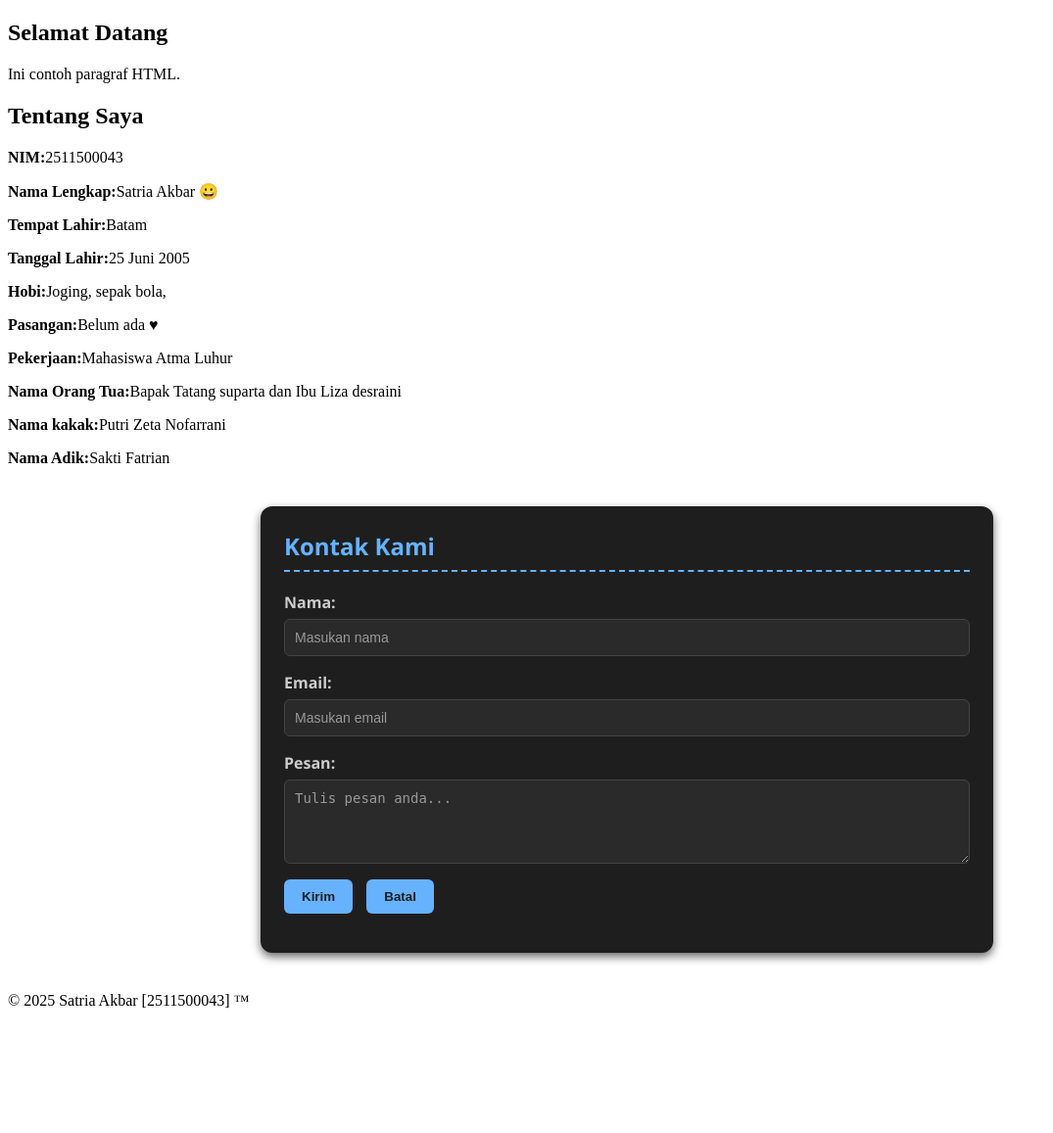
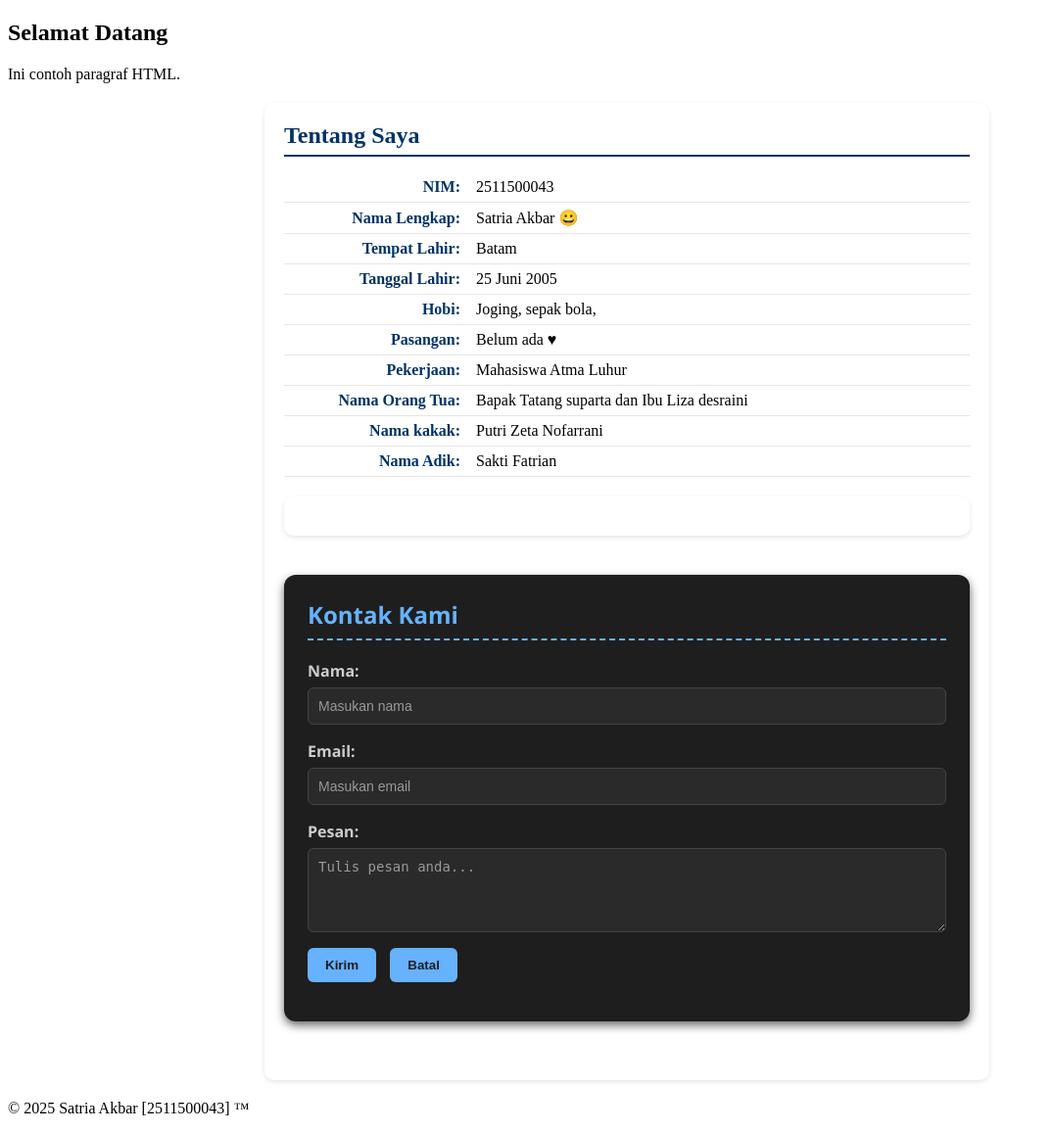
Before and after one commit to 2511500043-bit/2511500043-PWD-TI1B-25260, a PHP site: page /pertemuan-04/index.html in a window 1280 px wide. Shown: the part 62-1219 px from the top of the page at 98% size, without its empty margins (0-1075 px from the left). Before the commit the page ends 1091 px from the top, so only its background shows below. Run offline with PHP 8.4, Linux system fonts and the light colour scheme.

Commit message:
ganti internal css ke eksternal css

```diff
--- a/pertemuan-04/style.css
+++ b/pertemuan-04/style.css
@@ -1,4 +1,51 @@
-#about
+
+        #about {
+          background-color: #ffffff;
+          border-radius: 10px;
+          padding: 20px;
+          max-width: 700px;
+          margin: 20px auto;
+          box-shadow: 0 2px 5px rgba(0, 0, 0, 0.1);
+        }
+
+        #about h2 {
+          color: #003366;
+          border-bottom: 2px solid #003366;
+          padding-bottom: 6px;
+          margin-top: 0;
+          margin-bottom: 16px;
+        }
+
+        #about p {
+            display: flex;
+            justify-content: flex-start;
+            align-items: baseline;
+            margin: 0;
+            padding: 6px 0;
+            border-bottom: 1px solid #e6e6e6;
+        }
+
+        #about strong {
+          min-width: 180px;
+          color: #003366;
+          font-weight: 600;
+          text-align: right;
+          padding-right: 16px;
+          flex-shrink: 0;
+        }
+        @media (max-width:600px) {
+          #about p {
+            flex-direction: column;
+            align-items: flex-start;
+          }
+
+          #about strong {
+            text-align: left;
+            padding-right: 0;
+            margin-bottom: 2px;
+          }
+        }
+
         #contact {
            background-color: #1e1e1e;
            border-radius: 12px;
@@ -8,7 +55,6 @@
            box-shadow: 0 4px 10px rgba(0, 0, 0, 0.6);
            font-family: 'Segoe UI', Tahoma, Geneva, Verdana, sans-serif;
            color: #f0f0f0;
-
         }
 
         #contact h2 {
```
Lines whose indentation alone changed are shown as unchanged.
